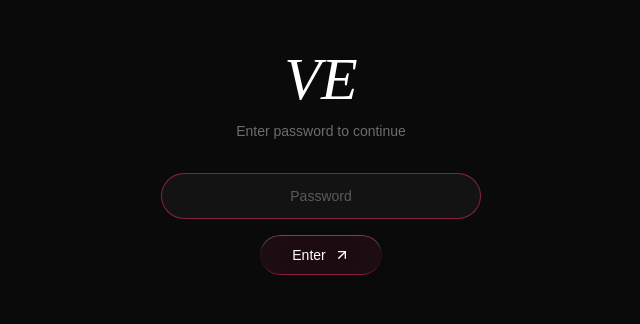
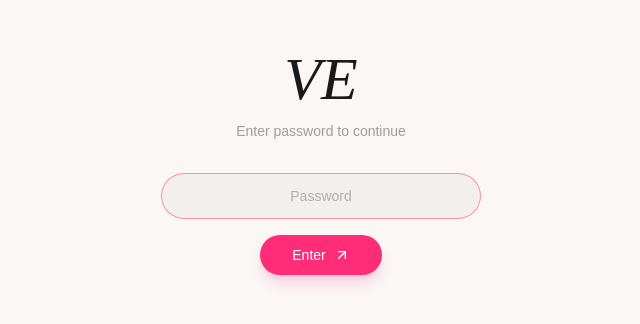
Before and after one commit to proptechie/victoria-site, a React (Vite) app: page / in a window 1280 px wide. Shown: the part 238-562 px from the top of the page, without its empty margins (319-959 px from the left). Built offline with nearby package versions, Linux system fonts and the light colour scheme.

Commit message:
Rocket launch animation on password unlock, white lock screen

```diff
--- a/src/App.tsx
+++ b/src/App.tsx
@@ -250,10 +250,11 @@ function useTheme() {
   return { mode, toggle: () => setMode(m => m === 'dark' ? 'light' : 'dark') }
 }
 
-// ---- Password Gate ----
+// ---- Password Gate with Rocket Launch Transition ----
 function PasswordGate({ onUnlock }: { onUnlock: () => void }) {
   const [pw, setPw] = useState('')
   const [error, setError] = useState(false)
+  const [launching, setLaunching] = useState(false)
   const inputRef = useRef<HTMLInputElement>(null)
 
   useEffect(() => { inputRef.current?.focus() }, [])
@@ -262,7 +263,8 @@ function PasswordGate({ onUnlock }: { onUnlock: () => void }) {
     e.preventDefault()
     if (pw.toLowerCase() === 'victoria') {
       sessionStorage.setItem('ve-auth', '1')
-      onUnlock()
+      setLaunching(true)
+      setTimeout(() => onUnlock(), 2400)
     } else {
       setError(true)
       setPw('')
@@ -271,15 +273,41 @@ function PasswordGate({ onUnlock }: { onUnlock: () => void }) {
   }
 
   return (
-    <div className="fixed inset-0 z-[99999] bg-[#0a0a0a] flex items-center justify-center px-5">
+    <div className="fixed inset-0 z-[99999] bg-[#faf7f5] flex items-center justify-center px-5 overflow-hidden">
+      {/* Stars that appear during launch */}
+      {launching && (
+        <div className="absolute inset-0 z-0">
+          {Array.from({ length: 60 }).map((_, i) => (
+            <motion.div
+              key={i}
+              className="absolute w-0.5 h-8 bg-pink-accent/30 rounded-full"
+              style={{ left: `${Math.random() * 100}%`, top: `-${Math.random() * 20}%` }}
+              initial={{ y: '-20vh', opacity: 0 }}
+              animate={{ y: '120vh', opacity: [0, 0.8, 0] }}
+              transition={{ duration: 0.6 + Math.random() * 0.4, delay: 0.3 + Math.random() * 0.8, ease: 'easeIn' }}
+            />
+          ))}
+        </div>
+      )}
+
+      {/* Screen shake + zoom during launch */}
+      <motion.div
+        animate={launching ? {
+          scale: [1, 1.02, 1.01, 1.03, 0.3],
+          y: [0, -5, 3, -8, -800],
+          opacity: [1, 1, 1, 1, 0],
+          filter: ['blur(0px)', 'blur(0px)', 'blur(0px)', 'blur(0px)', 'blur(8px)'],
+        } : {}}
+        transition={launching ? { duration: 2.2, times: [0, 0.15, 0.3, 0.5, 1], ease: 'easeIn' } : {}}
+        className="text-center max-w-sm w-full relative z-10"
+      >
         <motion.div
           initial={{ opacity: 0, y: 20 }}
           animate={{ opacity: 1, y: 0 }}
           transition={{ duration: 0.6 }}
-        className="text-center max-w-sm w-full"
         >
-        <h1 className="font-heading italic text-5xl md:text-6xl text-white mb-3">VE</h1>
-        <p className="text-white/40 font-body font-light text-sm mb-8">Enter password to continue</p>
+          <h1 className="font-heading italic text-5xl md:text-6xl text-[#1a1a1a] mb-3">VE</h1>
+          <p className="text-[#1a1a1a]/40 font-body font-light text-sm mb-8">Enter password to continue</p>
           <form onSubmit={submit} className="flex flex-col items-center gap-4">
             <motion.input
               ref={inputRef}
@@ -289,14 +317,26 @@ function PasswordGate({ onUnlock }: { onUnlock: () => void }) {
               placeholder="Password"
               animate={error ? { x: [0, -10, 10, -10, 10, 0] } : {}}
               transition={{ duration: 0.4 }}
-            className={`w-full max-w-xs bg-white/[0.04] border rounded-full px-5 py-3 text-sm font-body text-white text-center placeholder-white/30 outline-none focus:border-pink-accent/50 transition-colors ${error ? 'border-red-500/50' : 'border-white/10'}`}
+              className={`w-full max-w-xs bg-[#1a1a1a]/[0.03] border rounded-full px-5 py-3 text-sm font-body text-[#1a1a1a] text-center placeholder-[#1a1a1a]/30 outline-none focus:border-pink-accent/50 transition-colors ${error ? 'border-red-500/30' : 'border-[#1a1a1a]/10'}`}
             />
-          <button type="submit" className="liquid-glass-strong rounded-full px-8 py-2.5 text-sm font-medium text-white font-body flex items-center gap-2 hover:bg-pink-accent/20 transition-all">
-            Enter <ArrowUpRight className="h-4 w-4" />
+            <button type="submit" className="bg-pink-accent text-white rounded-full px-8 py-2.5 text-sm font-medium font-body flex items-center gap-2 hover:bg-pink-soft transition-all shadow-lg shadow-pink-accent/20">
+              {launching ? 'Launching...' : 'Enter'} <ArrowUpRight className="h-4 w-4" />
             </button>
           </form>
           {error && <p className="text-red-400/70 text-xs font-body mt-4">Incorrect password</p>}
         </motion.div>
+      </motion.div>
+
+      {/* Rocket exhaust glow at bottom during launch */}
+      {launching && (
+        <motion.div
+          initial={{ opacity: 0, scale: 0.5 }}
+          animate={{ opacity: [0, 0.6, 1, 0], scale: [0.5, 2, 4, 6] }}
+          transition={{ duration: 2, ease: 'easeOut' }}
+          className="absolute bottom-0 left-1/2 -translate-x-1/2 w-40 h-40 rounded-full"
+          style={{ background: 'radial-gradient(circle, rgba(255,45,120,0.3) 0%, rgba(255,107,157,0.1) 40%, transparent 70%)' }}
+        />
+      )}
     </div>
   )
 }
```
Lines whose indentation alone changed are shown as unchanged.
